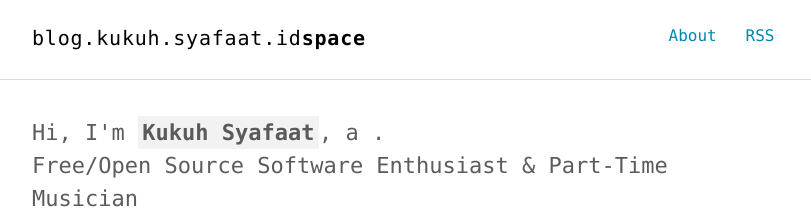
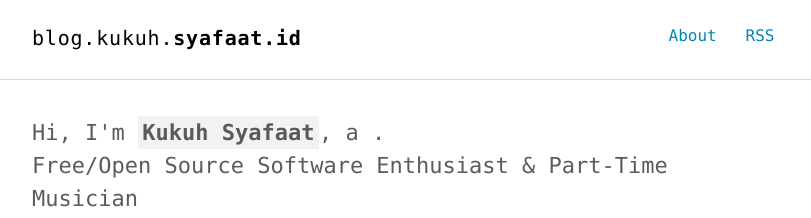
Before and after one commit to cho2/cho2.github.io, a Jekyll site: the page built from index.html, in a window 1280 px wide. Shown: the top 218 px of the page, without its empty margins (232-1043 px from the left). Built offline with Jekyll 4.4.1, drawn with Linux system fonts in a browser that asks for light colours.

Commit message:
fix blog title

```diff
--- a/_config.yml
+++ b/_config.yml
@@ -1,7 +1,7 @@
 
 # SEO settings
-title: "blog.kukuh.syafaat.id"
-title2: "space" # default: ""
+title: "blog.kukuh."
+title2: "syafaat.id" # default: ""
 description: "blog.kukuh.syafaat.id"
 keywords: "cho2, Kukuh Syafaat, blog.kukuh.syafaat.id"
 url: http://blog.kukuh.syafaat.id/ # site url
@@ -34,7 +34,7 @@ author:
   bio      : "Free/Open Source Software Enthusiast & Part-Time Musician"
   thumb    : /images/author.jpg
   email    : kukuh@syafaat.id
-  url      : http://syafaat.id
+  url      : https://kukuh.syafaat.id
   github   : https://github.com/cho2
   twitter  : https://twitter.com/cho2MLHC
   facebook : https://www.facebook.com/cho2mlhc
```
